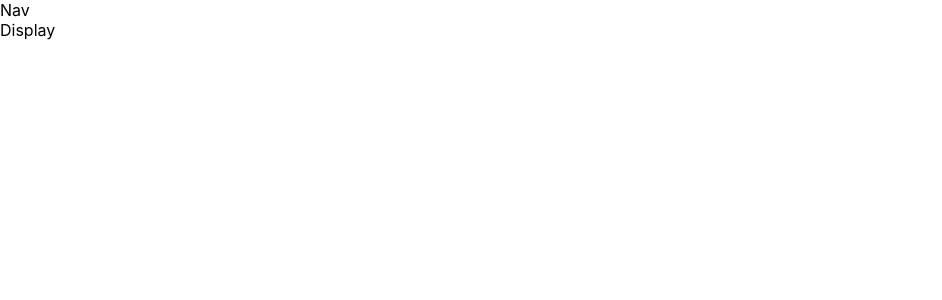
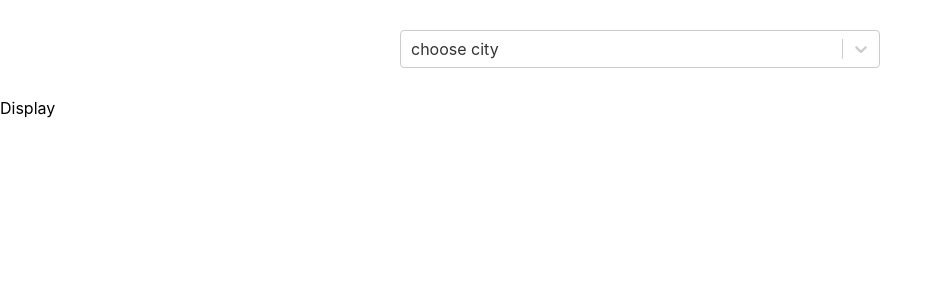
Before and after one commit to g-krzysztof/second-part, a React (Create React App) app: page / in a window 1280 px wide. Shown: the top 300 px of the page, without its empty margins (0-942 px from the left). Built offline with nearby package versions, Linux system fonts and the light colour scheme.

Commit message:
install and implement react-select

```diff
--- a/package.json
+++ b/package.json
@@ -5,7 +5,8 @@
   "dependencies": {
     "react": "^16.10.2",
     "react-dom": "^16.10.2",
-    "react-scripts": "3.2.0"
+    "react-scripts": "3.2.0",
+    "react-select": "^3.0.8"
   },
   "scripts": {
     "start": "react-scripts start",
--- a/src/components/App.js
+++ b/src/components/App.js
@@ -5,12 +5,27 @@ import Display from './Display';
 
 class App extends Component {
   state = {
+    value: { label: this.props.val, value: this.props.val },
+  }
 
+  options = [
+    { label: "London", value: "London" },
+    { label: "München", value: "München" },
+    { label: "Tychy", value: "Tychy" },
+    { label: "Katowice", value: "Katowice" },
+  ]
+
+  handleChange(value) {
+    this.setState({ value });
   }
+
   render() {
     return (
       <div className="App">
-        <Nav />
+        <Nav
+          options={this.options}
+          value={this.state.value}
+          onchange={value => this.handleChange(value)} />
         <Display />
       </div>
     );
--- a/src/components/Nav.js
+++ b/src/components/Nav.js
@@ -1,10 +1,17 @@
 import React from 'react';
+import Select from 'react-select';
 import '../css/Nav.css'
 
-const Nav = () => {
+const Nav = (props) => {
     return (
         <>
-            <div>Nav</div>
+            <div className="Nav">
+                <Select
+                    options={props.options}
+                    value={props.value}
+                    onChange={props.onchange}
+                />
+            </div>
         </>
     );
 }
--- a/src/css/Nav.css
+++ b/src/css/Nav.css
@@ -1 +1,5 @@
-/* No CSS *//*# sourceMappingURL=Nav.css.map */
+.Nav {
+  width: 480px;
+  margin: 30px auto;
+}
+/*# sourceMappingURL=Nav.css.map */
--- a/src/index.js
+++ b/src/index.js
@@ -4,7 +4,7 @@ import './css/index.css';
 import App from './components/App';
 import * as serviceWorker from './serviceWorker';
 
-ReactDOM.render(<App />, document.getElementById('root'));
+ReactDOM.render(<App val={"choose city"} />, document.getElementById('root'));
 
 // If you want your app to work offline and load faster, you can change
 // unregister() to register() below. Note this comes with some pitfalls.
--- a/src/styles/Nav.scss
+++ b/src/styles/Nav.scss
@@ -0,0 +1,4 @@
+.Nav {
+    width: 480px;
+    margin: 30px auto;
+}
```
Also changed, not shown: 2 other files (tests, documents, lock files or other folders).
